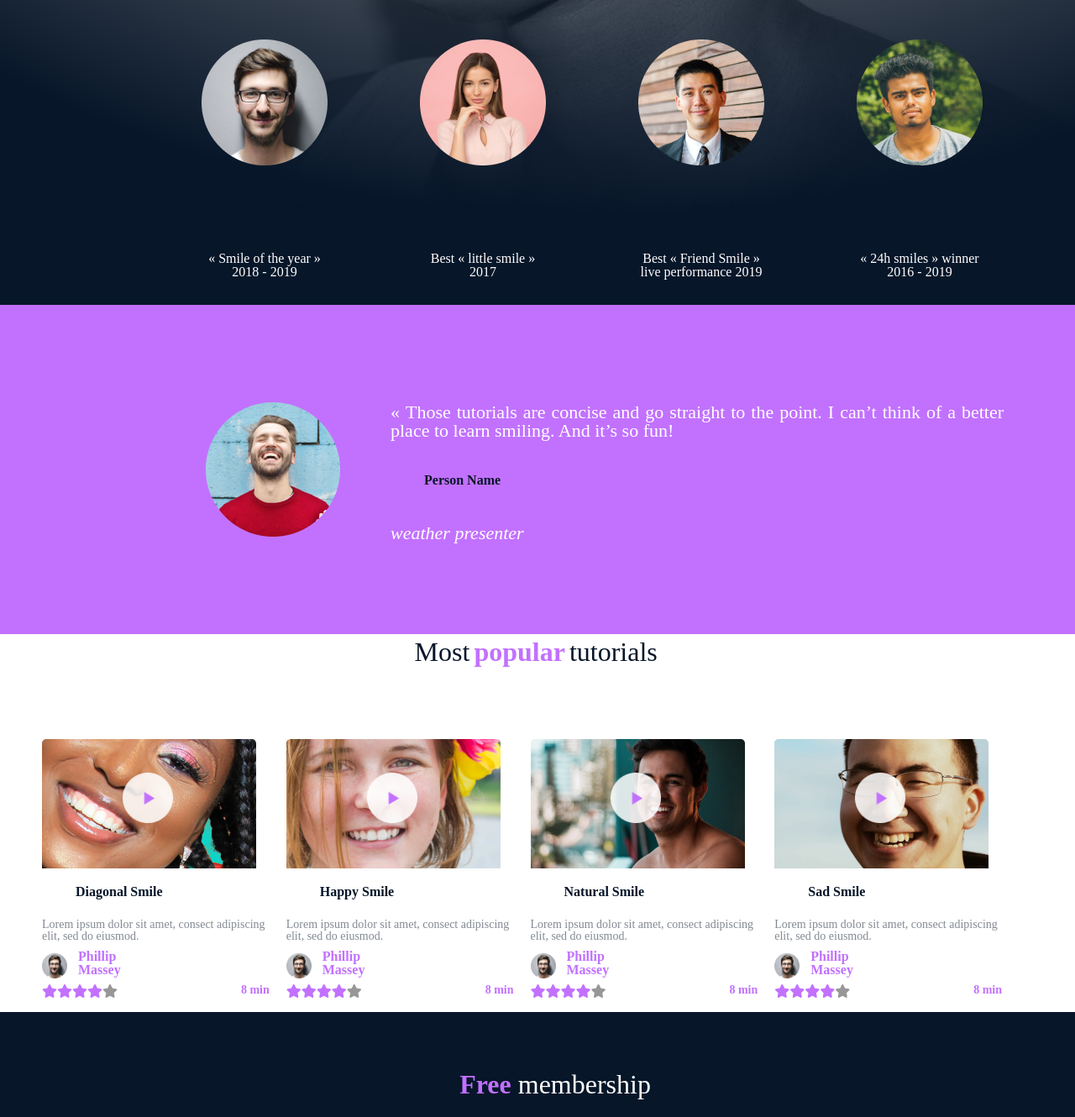
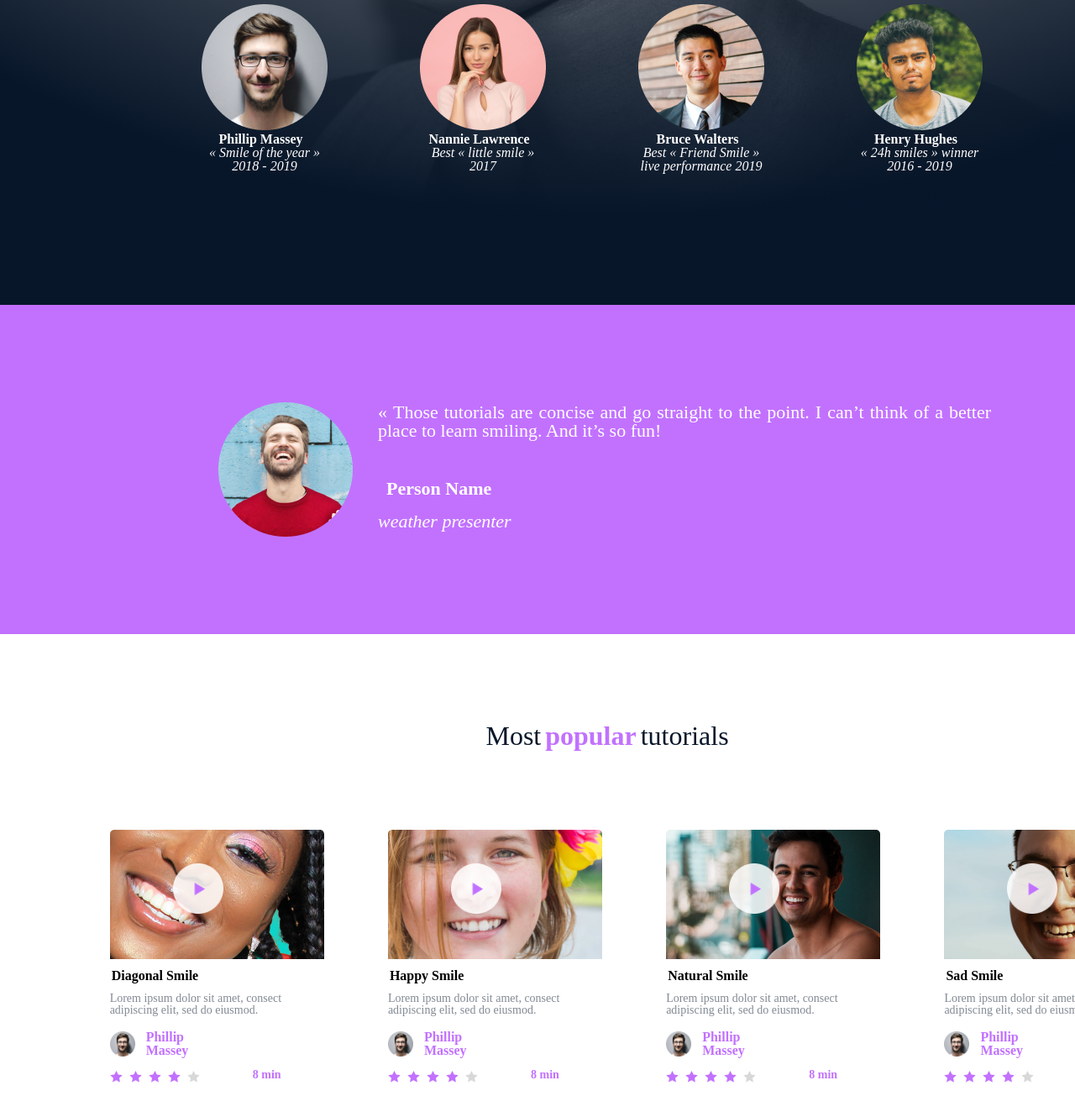
Before and after one commit to kalid-2024/alx_html_css, a plain HTML site: page css_advanced/index.html in a window 1280 px wide. Shown: the part 750-2080 px from the top of the page at 84% size. Drawn offline with Linux system fonts and the light colour scheme; a web font is replaced by a local one.

Commit message:
adjusted the styles.css file,inserted the rating stars picture, added the footer social media icon , adjusted textalignments for the paragraph

```diff
--- a/css_advanced/index.html
+++ b/css_advanced/index.html
@@ -14,7 +14,7 @@
     <div class="background">
         <header>
             <nav>
-                <img class="logo" src="/css_advanced/Images/logo.png" alt="logo">
+                <img class="logo" src="/Images/logo.png" alt="logo">
 
                 <ul class="links">
                     <li ><a style="margin-left:auto;" href="#">COURSES</a></li>
@@ -42,23 +42,23 @@
                 <div class="container2">
                     <h2><span>Learn</span> from the pros</h2>
                     <div class="subcontainer">
-                        <div id="Phillip">
-                            <img  src="/css_advanced/Images/Philip.png" alt="">
+                        <div class="boxlist">
+                            <img  src="/Images/Philip.png" alt="">
                             <h3>Phillip Massey</h3>
                             <p>« Smile of the year » 2018 - 2019</p>
                         </div>
-                        <div id="Nannie" >
-                            <img src="/css_advanced/Images/Nannie.png" alt="">
+                        <div class="boxlist">
+                            <img src="/Images/Nannie.png" alt="">
                             <h3>Nannie Lawrence</h3>
                             <p>Best « little smile » 2017</p>
                         </div>
-                        <div id="Bruce">
-                            <img  src="/css_advanced/Images/Bruce.png" alt="">
+                        <div class="boxlist">
+                            <img  src="/Images/Bruce.png" alt="">
                             <h3>Bruce Walters</h3>
                             <p>Best « Friend Smile » live performance 2019</p>
                         </div id="Henry">
-                        <div id="Henry">
-                            <img  src="/css_advanced/Images/Henry.png" alt="">
+                        <div class="boxlist">
+                            <img  src="/Images/Henry.png" alt="">
                             <h3>Henry Hughes</h3>
                             <p>« 24h smiles » winner 2016 - 2019</p>
                         </div>
@@ -68,7 +68,7 @@
         </div>
         <section class="second-section">
             <div class="image-blockquote">
-                <img src="/css_advanced/Images/weather presenter.png" alt="image">
+                <img src="/Images/weather presenter.png" alt="image">
             </div>
             <div class="blockquote">
                 <blockquote>« Those tutorials are concise and go straight to the point. I can’t think of a better place to learn smiling. And it’s so fun!</blockquote>
@@ -82,77 +82,81 @@
             </div>
             <div class="videos-container">
                 <div class="diagonal-smile">
-                    <img class="play" src="/css_advanced/Images/play.png" alt="">
-                    <img src="/css_advanced/Images/9.png" alt="image">
+                    <img class="play" src="/Images/play.png" alt="">
+                    <img src="/Images/9.png" alt="image">
                     <h3>Diagonal Smile</h3>
-                    <p>Lorem ipsum dolor sit amet, consect adipiscing elit, sed do eiusmod.</p>
+                    <p class="d">Lorem ipsum dolor sit amet, consect<br>   adipiscing elit, sed do eiusmod.</p>
                     <div class="owner">
-                        <img src="/css_advanced/Images/Philip.png" alt="image">
+                        <img src="/Images/Philip.png" alt="image">
                         <h4>Phillip Massey</h4>
                     </div>
                     <div class="rating">
+                        <!-- <div><i class="fa-solid fa-star"></i></div>
                         <div><i class="fa-solid fa-star"></i></div>
                         <div><i class="fa-solid fa-star"></i></div>
                         <div><i class="fa-solid fa-star"></i></div>
-                        <div><i class="fa-solid fa-star"></i></div>
-                        <div><i class="fa-solid fa-star"></i></div>
+                        <div><i class="fa-solid fa-star"></i></div> -->
+                        <img class="stars" src="/Images/rating.png" alt="ratings_stars">
                         <p>8 min</p>
                     </div>
 
                 </div>
                 <div class="happy-smile">
-                    <img class="play" src="/css_advanced/Images/play.png" alt="">
-                    <img src="/css_advanced/Images/7.png" alt="image">
+                    <img class="play" src="/Images/play.png" alt="">
+                    <img src="/Images/7.png" alt="image">
                     <h3>Happy Smile</h3>
-                    <p>Lorem ipsum dolor sit amet, consect adipiscing elit, sed do eiusmod.</p>
+                    <p class="h">Lorem ipsum dolor sit amet, consect<br>   adipiscing elit, sed do eiusmod.</p>
                     <div class="owner">
-                        <img src="/css_advanced/Images/Philip.png" alt="">
+                        <img src="/Images/Philip.png" alt="">
                         <h4>Phillip Massey</h4>
                     </div>
                     <div class="rating">
+                        <!-- <div><i class="fa-solid fa-star"></i></div>
                         <div><i class="fa-solid fa-star"></i></div>
                         <div><i class="fa-solid fa-star"></i></div>
                         <div><i class="fa-solid fa-star"></i></div>
-                        <div><i class="fa-solid fa-star"></i></div>
-                        <div><i class="fa-solid fa-star"></i></div>
+                        <div><i class="fa-solid fa-star"></i></div> -->
+                        <img class="stars" src="/Images/rating.png" alt="ratings_stars">
                         <p>8 min</p>
                     </div>
 
                 </div>
                 <div class="natural-smile">
-                    <img class="play" src="/css_advanced/Images/play.png" alt="">
-                    <img src="/css_advanced/Images/8.png" alt="image">
+                    <img class="play" src="/Images/play.png" alt="">
+                    <img src="/Images/8.png" alt="image">
                     <h3>Natural Smile</h3>
-                    <p>Lorem ipsum dolor sit amet, consect adipiscing elit, sed do eiusmod.</p>
+                    <p class="n">Lorem ipsum dolor sit amet, consect<br>  adipiscing elit, sed do eiusmod.</p>
                     <div class="owner">
-                        <img src="/css_advanced/Images/Philip.png" alt="">
+                        <img src="/Images/Philip.png" alt="">
                         <h4>Phillip Massey</h4>
                     </div>
                     <div class="rating">
+                        <!-- <div><i class="fa-solid fa-star"></i></div>
                         <div><i class="fa-solid fa-star"></i></div>
                         <div><i class="fa-solid fa-star"></i></div>
                         <div><i class="fa-solid fa-star"></i></div>
-                        <div><i class="fa-solid fa-star"></i></div>
-                        <div><i class="fa-solid fa-star"></i></div>
+                        <div><i class="fa-solid fa-star"></i></div> -->
+                        <img class="stars" src="/Images/rating.png" alt="ratings_stars">
                         <p>8 min</p>
                     </div>
 
                 </div>
                 <div class="sad-smile">
-                    <img class="play" src="/css_advanced/Images/play.png" alt="">
-                    <img src="/css_advanced/Images/6.png" alt="image">
+                    <img class="play" src="/Images/play.png" alt="">
+                    <img src="/Images/6.png" alt="image">
                     <h3>Sad Smile</h3>
-                    <p>Lorem ipsum dolor sit amet, consect adipiscing elit, sed do eiusmod.</p>
+                    <p class="s">Lorem ipsum dolor sit amet, consect<br>   adipiscing elit, sed do eiusmod.</p>
                     <div class="owner">
-                        <img src="/css_advanced/Images/Philip.png" alt="image">
+                        <img src="/Images/Philip.png" alt="image">
                         <h4>Phillip Massey</h4>
                     </div>
                     <div class="rating">
+                        <!-- <div><i class="fa-solid fa-star"></i></div>
                         <div><i class="fa-solid fa-star"></i></div>
                         <div><i class="fa-solid fa-star"></i></div>
                         <div><i class="fa-solid fa-star"></i></div>
-                        <div><i class="fa-solid fa-star"></i></div>
-                        <div><i class="fa-solid fa-star"></i></div>
+                        <div><i class="fa-solid fa-star"></i></div> -->
+                        <img class="stars" src="/Images/rating.png" alt="ratings_stars">
                         <p>8 min</p>
                     </div>
 
@@ -163,22 +167,22 @@
                 <h2><span>Free</span> membership</h2>
                 <div class="membership-container">
                     <div class="box">
-                        <img src="/css_advanced/Images/smile.png" alt="">
+                        <img src="/Images/smile.png" alt="">
                         <h3>Lorem Ipsum</h3>
                         <p>Lorem ipsum dolor sit amet,<br><br> consectetur adipiscing elit.</p>
                     </div>
                     <div class="box">
-                        <img src="/css_advanced/Images/smile.png" alt="">
+                        <img src="/Images/smile.png" alt="">
                         <h3>Lorem Ipsum</h3>
                         <p>Lorem ipsum dolor sit amet,<br><br> consectetur adipiscing elit.</p>
                     </div>
                     <div class="box">
-                        <img src="/css_advanced/Images/smile.png" alt="">
+                        <img src="/Images/smile.png" alt="">
                         <h3>Lorem Ipsum</h3>
                         <p>Lorem ipsum dolor sit amet,<br><br> consectetur adipiscing elit.</p>
                     </div>
                     <div class="box">
-                        <img src="/css_advanced/Images/smile.png" alt="">
+                        <img src="/Images/smile.png" alt="">
                         <h3>Lorem Ipsum</h3>
                         <p>Lorem ipsum dolor sit amet,<br><br> consectetur adipiscing elit.</p>
                     </div>
@@ -235,15 +239,16 @@
     <footer>
         <section class="final">
             <div class="innerbox">
-                <img src="/css_advanced/Images/logo.png" alt="logo">
-                <div class="iconbox">
+                <img class="footerlogo" src="/Images/logo.png" alt="logo">
+                <!-- <div class="iconbox">
                     <i class="fa-brands fa-facebook"></i>
                     <i class="fa-brands fa-twitter"></i>
                     <i class="fa-brands fa-instagram"></i>
-                </div>
+                </div> -->
+                <img class="social-icon-logo" src="/Images/social_icons.png" alt="social_icons">
             </div>
             <div class="final-item">
-            <p>©smileschool 2020</p>
+                <p>©smileschool 2020</p>
             </div>
         </section>
     </footer>
--- a/css_advanced/reset.css
+++ b/css_advanced/reset.css
@@ -2,6 +2,7 @@
    v2.0 | 20110126
    License: none (public domain)
 */
+
 
 html, body, div, span, applet, object, iframe,
 h1, h2, h3, h4, h5, h6, p, blockquote, pre,
--- a/css_advanced/styles.css
+++ b/css_advanced/styles.css
@@ -1,15 +1,5 @@
 header{
    width:100%;
-}
-
-@font-face{
-  font-family: SourceSancePro;
-  src:url(/css_basic/css_advanced/Fonts/SourceSansPro-Regular.OTF) format(opentype);
-  src:url(https://www.fontsquirrel.com/fonts/source-sans-pro) format(opentype);
-}
-
-html {
-  font-family: SourceSancePro;
 }
 
 nav{
@@ -40,13 +30,9 @@ ul  {
  }
 
   .background {
-    background:url(/css_advanced/Images/background.png);
+    background:url(/Images/background.png);
     width: 1440px;
     height: 1093px;
- }
-
- .first{
-    color:white;
  }
 
  .container1{
@@ -59,6 +45,7 @@ ul  {
 
  }
  .heading1 h1{
+  color:white;
     font:Source Sans Pro;
     font-weight: bold;
     font-size:120px;
@@ -82,6 +69,7 @@ ul  {
  }
 
  .span span{
+  color:white;
    margin:20px;
    font-weight: bold;
    font-size: 16px;
@@ -116,11 +104,12 @@ ul  {
  }
 
  .container2 h2{
+  color:white;
    width:261px;
    height:40px;
    font-size: 32px;
-   margin-bottom: 5%;
-   margin-top: 2%;
+   margin-bottom: 3%;
+   margin-top: 1%;
    justify-content: center;
    align-items: center;
  }
@@ -134,7 +123,7 @@ ul  {
    display: flex;
    justify-content: center;
    align-items:center;
-   margin-top:15px;
+   margin-top:1%;
  }
 
  .subcontainer div{
@@ -144,6 +133,27 @@ ul  {
    padding: 2px 5px;
    text-align: center;
  }
+
+ .boxlist h3 {
+  padding-top:15x;
+  color:white;
+}
+
+.boxlist p {
+  padding-top:15x;
+  color:white;
+  font-style: italic;
+  font-size: 16px;
+}
+
+
+.boxlist h3{
+  color:white;
+  font-weight: bold;
+  margin-left: -9px;
+
+}
+
 /* blockquote sectioin */
  .second-section{
    width: 1440px;
@@ -166,12 +176,17 @@ ul  {
    width:730px;
    height:158px;
    text-align:justify;
-   margin-left:30px ;
+   /* margin-left:30px ; */
  }
 
  .blockquote h3{
+  color: white;
+  font-size: 22px;
   font-weight: bold;
-  margin-top: 30px;
+  margin-top: 40px;
+  padding:7px;
+  margin-bottom: 10px;
+  margin-left: 3px;
  }
 
  .blockquote p{
@@ -180,8 +195,8 @@ ul  {
 
  /* Tutorials Section */
 .third-section{
-  width: 1228px;
-  height: 450px;
+  width: 1440px;
+  height: 624px;
 }
 
  .third-section h2{
@@ -205,12 +220,16 @@ ul  {
   font-weight: bold;
   margin-top: 10px;
   margin-bottom: 10px;
+  padding:2px;
 }
 
-.third-section p{
+.third-section .d , .third-section .h , .third-section .n , .third-section .s  {
   font-weight:lighter;
   color: rgb(7,22,41,50.16%);
   font-size: 14px;
+  text-align: left;
+  width:242px;
+  height: 28px;
 }
 
 .rating p{
@@ -227,13 +246,15 @@ ul  {
 
 }
 
-.rating div i {
+
+
+/* .rating div i {
   color: #C271FF;
 }
 
 .rating div:nth-child(5) i {
   color: #979797;
-}
+} */
 
 .diagonal-smile{
   margin-top:80px ;
@@ -321,10 +342,14 @@ ul  {
   width: 130px;
   height: 30px;
   align-items: center;
-  margin-top:10px ;
-  margin-bottom:10px ;
+  margin-top:15px ;
+  margin-bottom:15px ;
 
+}
 
+.owner h4 {
+  width:86px;
+  height: 27px;
 }
 
 .owner img{
@@ -334,13 +359,19 @@ ul  {
 }
 .rating{
   display: flex;
+  align-items: center;
+}
+
+.rating p {
+  margin-right: 20%;
 }
 
 .videos-container{
   display: flex;
-  justify-content:space-between;
+  justify-content:space-around;
   align-items:center;
-  margin-left:50px;
+  margin-left:100px;
+  margin-top: 8px;
 }
 
 .heading-container{
@@ -350,8 +381,13 @@ ul  {
   justify-content: center;
   align-items: flex-start;
   margin-left: 40%;
+  margin-top: 100px;
+  margin-bottom: 8px;
  }
-
+ .third-section .stars{
+  width:107px;
+  height:15px ;
+}
 
 /* membership section */
 
@@ -420,7 +456,7 @@ ul  {
 
 .fifth-section{
   width:1440px ;
-  height:400px ;
+  height:900px ;
 }
 
 .fifth-section h2{
@@ -442,41 +478,41 @@ ul  {
 
 .firstrow {
   display: flex;
-  padding-top:30px;
-  margin-top: 30px;
+  padding-top:5px;
+  margin-top: 15px;
  }
 
  .secondrow{
   display: flex;
-  padding-top:30px;
-  margin-top:30px;
+  padding-top:5px;
+  margin-top:15px;
  }
 
 div .paragraph{
   padding:10px;
-  margin:30px ;
+  margin:50px ;
   width: 350px;
   height: 192px;
   color:rgb(7,22,41,50.16%);
   font-size: 14px;
 }
 
-div h3{
-  padding:10px;
-  margin:30px ;
+/* .first_box h3 , .second_box h3 , .third_box h3 , .fourth_box h3 {
+  padding:2px;
+  margin:5px ;
   width: 145px;
   height: 20px;
   color:#071629;
   font-weight: bold;
   font-size: 16px;
-}
+} */
+
 
 
 
 /* footer section */
 
 .final{
-
   width: 1440px;
   height: 249px;
   background-color: #071629;
@@ -485,29 +521,31 @@ div h3{
 
 .innerbox{
   display: flex;
-  justify-content: space-between;
-  margin-top: 50%;
+  justify-content:space-between ;
+  align-items: center;
+
 }
 
-.innerbox img{
+.innerbox .footerlogo{
   height:20%;
-  margin-left:10%;
+  margin-left:11%;
   padding-top: 100px;
 }
 
 .final-item p{
-  display: flex;
-  justify-content:center;
-  align-items: center;
-  padding:10px;
-  margin-bottom: 10%;
+  margin-left:43%;
   color:#979797;
+  margin-top:5%;
+
 
 }
 
-.iconbox {
+ .social-icon-logo {
   height: 20%;
-  margin-right:20%;
+  margin-right:16%;
   padding-top:100px;
+}
 
-}
+/* div.final-item {
+  width:60px;
+} */
```
Also changed, not shown: css_advanced/Images/social_icons.png (added).
